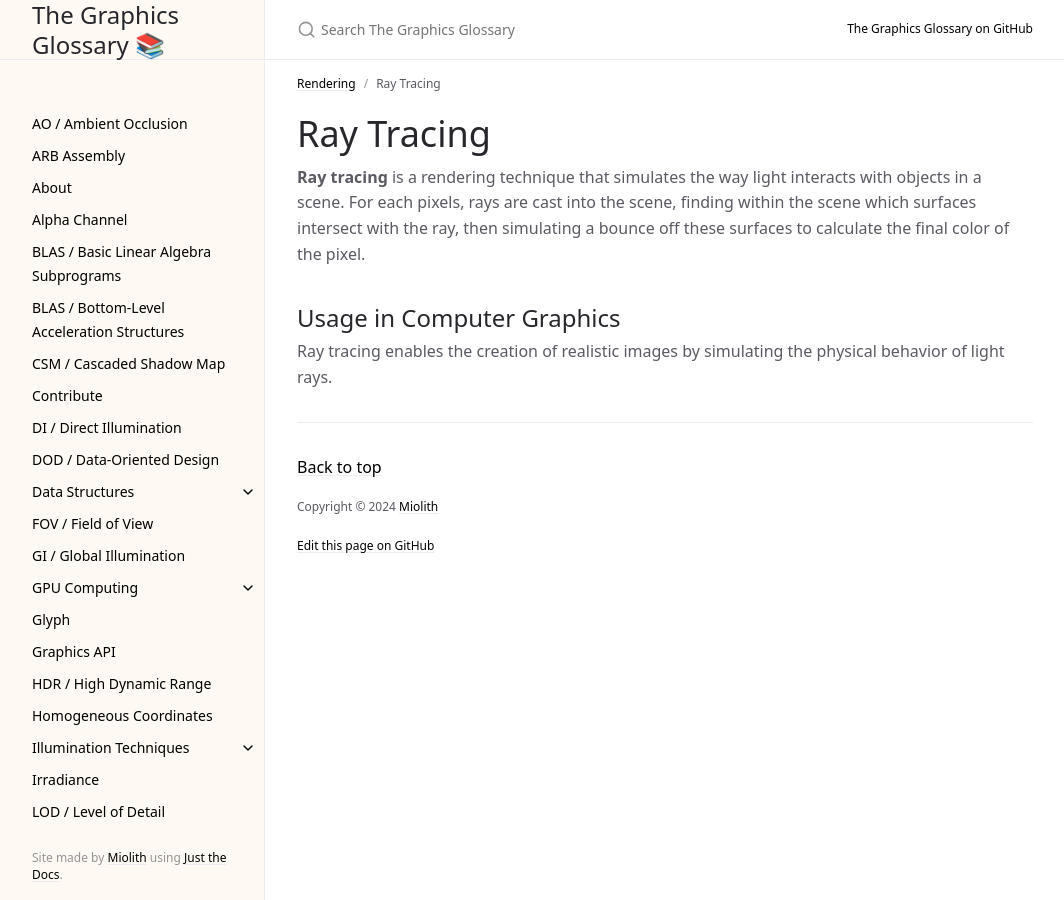
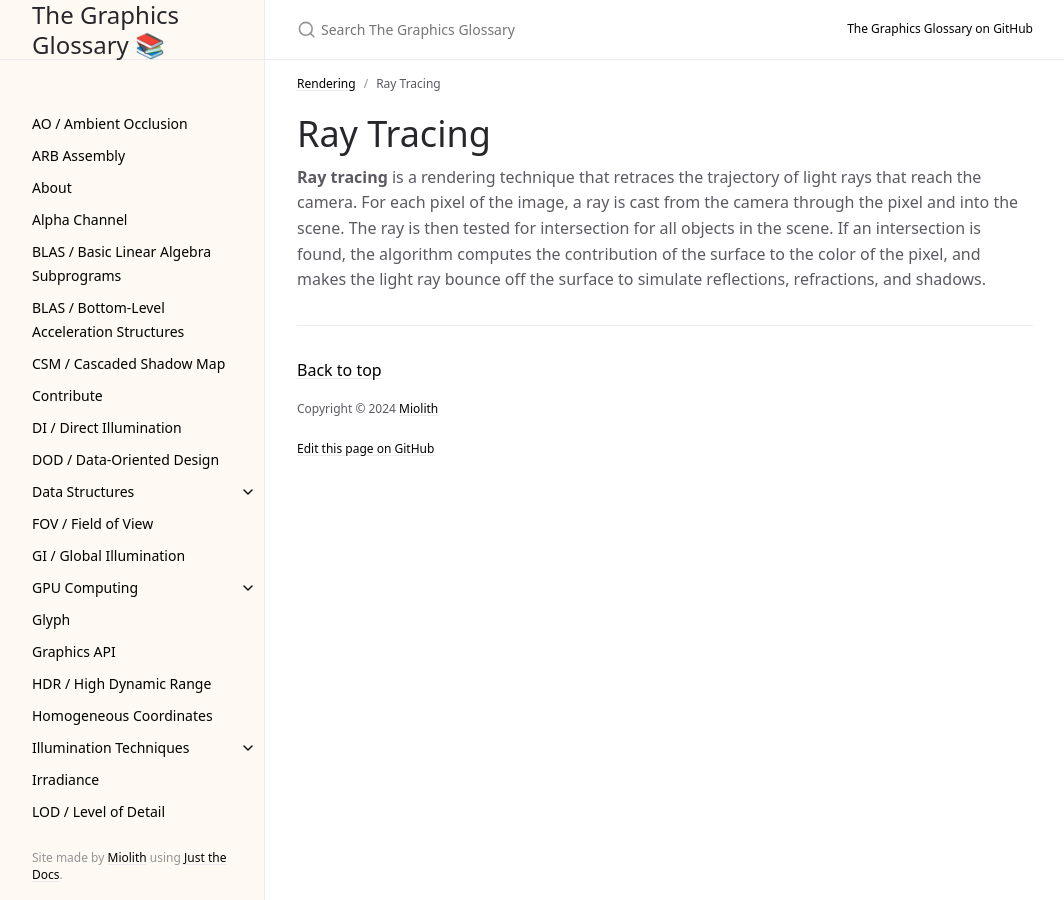
Before and after one commit to GraphicsGlossary/graphicsglossary.github.io, a Jekyll site: the page built from docs/rendering/raytracing.md, in a window 1280 px wide. Shown: the whole page, without its empty margins (107-1171 px from the left). Built offline with Jekyll 4.4.1, drawn with Linux system fonts in a browser that asks for light colours; cached includes are drawn as plain includes.

Commit message:
update raytracing

```diff
--- a/docs/rendering/raytracing.md
+++ b/docs/rendering/raytracing.md
@@ -7,8 +7,4 @@ parent: Rendering
 
 # Ray Tracing
 
-**Ray tracing** is a rendering technique that simulates the way light interacts with objects in a scene. For each pixels, rays are cast into the scene, finding within the scene which surfaces intersect with the ray, then simulating a bounce off these surfaces to calculate the final color of the pixel.
-
-## Usage in Computer Graphics
-
-Ray tracing enables the creation of realistic images by simulating the physical behavior of light rays.
+**Ray tracing** is a rendering technique that retraces the trajectory of light rays that reach the camera. For each pixel of the image, a ray is cast from the camera through the pixel and into the scene. The ray is then tested for intersection for all objects in the scene. If an intersection is found, the algorithm computes the contribution of the surface to the color of the pixel, and makes the light ray bounce off the surface to simulate reflections, refractions, and shadows.
```
